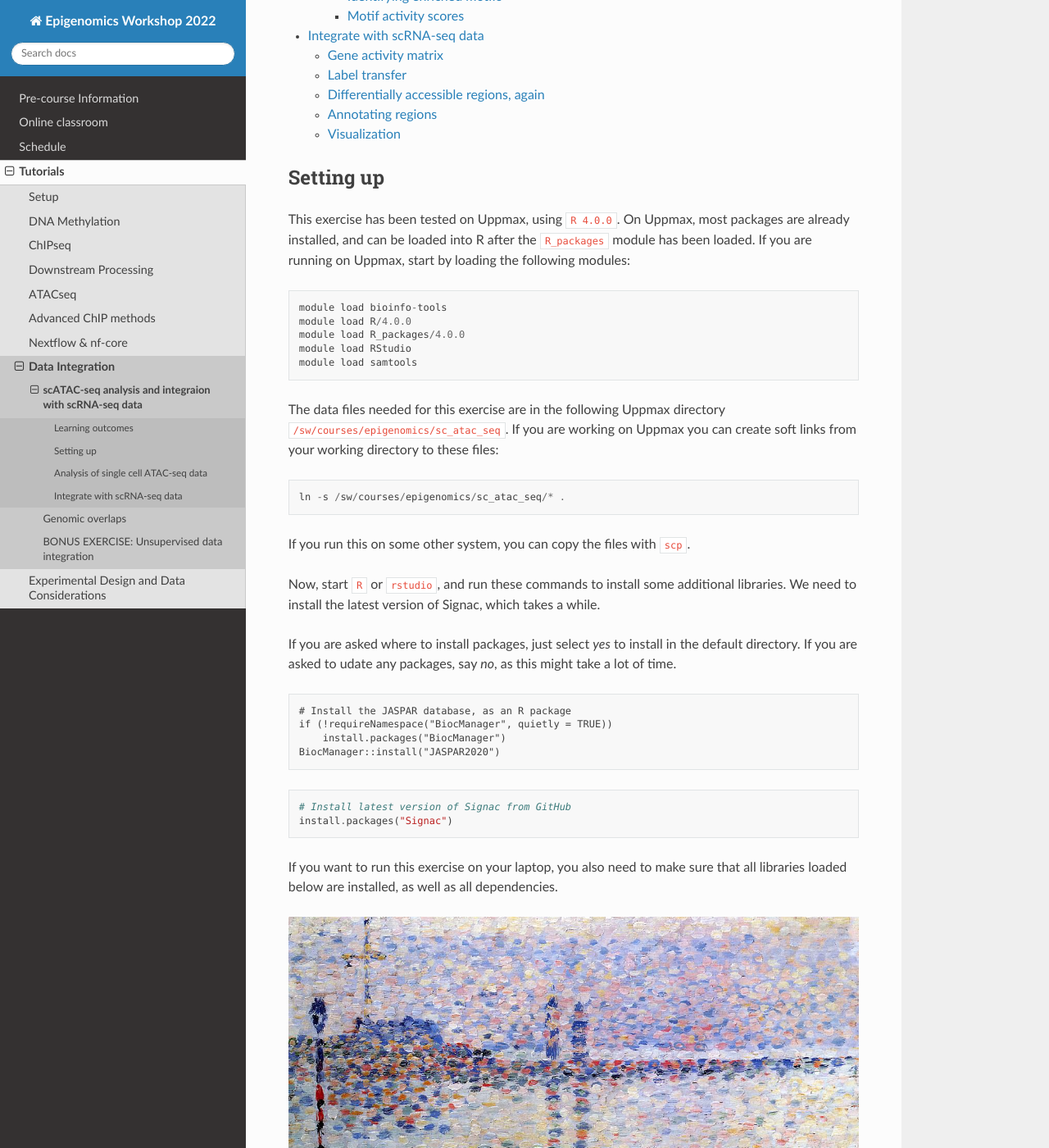
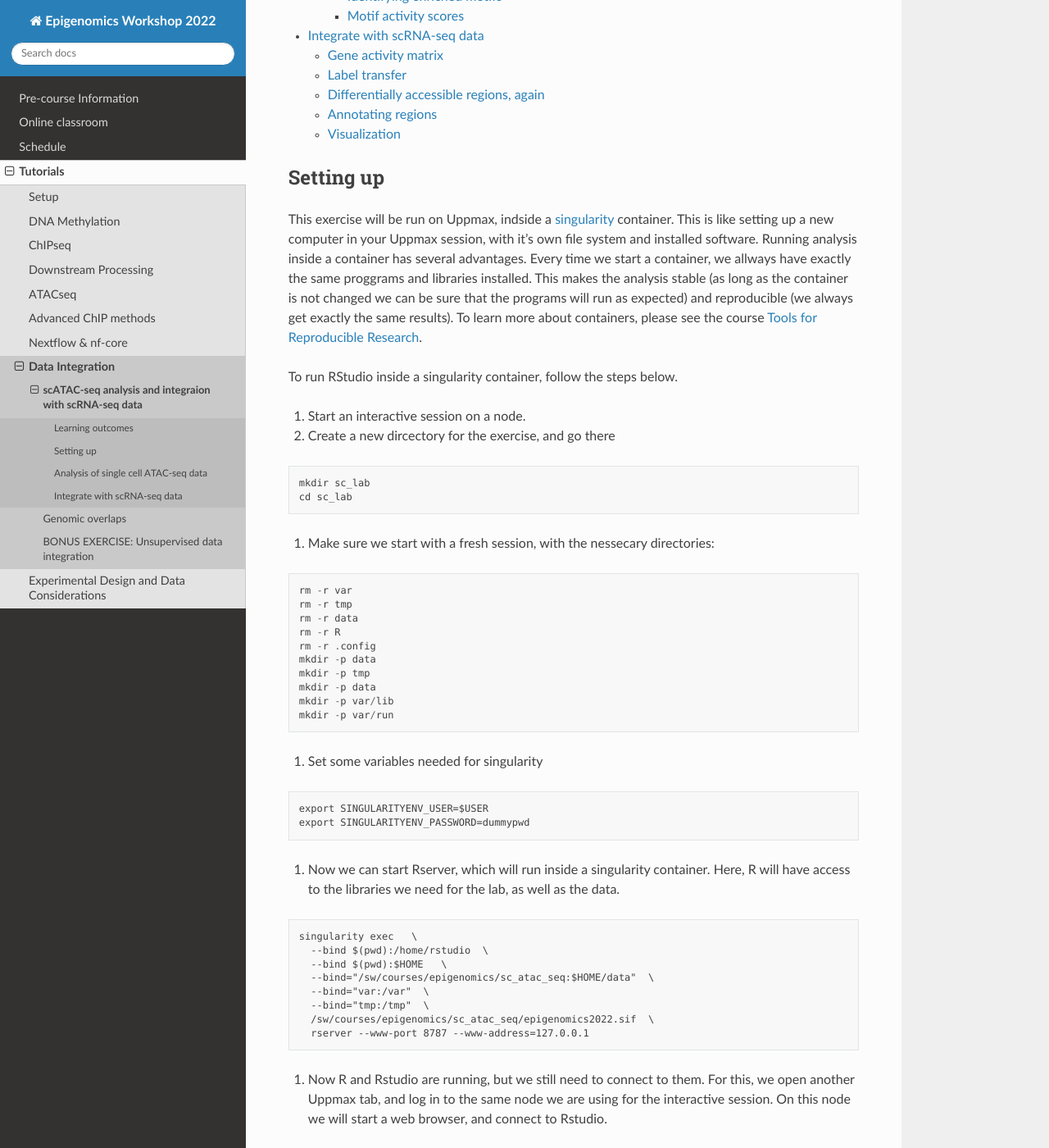
Before and after one commit to NBISweden/workshop-epigenomics-RTDs, a Sphinx documentation site: the page built from docs/content/tutorials/scAtacSeq/lab-sc_atac_seq.md, in a window 1280 px wide and 1400 px high, scrolled down 568 px. Shown: the whole window at 82% size. Built offline with Sphinx 7.4.7 and the Read the Docs theme 2.0.0, drawn with Linux system fonts in a browser that asks for light colours; some of the changed text lies outside the part shown.

Commit message:
run single cell lab with singularity

````diff
--- a/docs/content/tutorials/scAtacSeq/lab-sc_atac_seq.md
+++ b/docs/content/tutorials/scAtacSeq/lab-sc_atac_seq.md
@@ -28,52 +28,78 @@
 
 ## Setting up
 
-This exercise has been tested on Uppmax, using `R 4.0.0`. On Uppmax, most packages are already installed, and can be loaded into R after the `R_packages` module has been loaded. If you are running on Uppmax, start by loading the following modules:
+This exercise will be run on Uppmax, indside a [singularity](https://docs.sylabs.io/guides/3.5/user-guide/introduction.html) container. This is like setting up a new computer in your Uppmax session, with it's own file system and installed software. Running analysis inside a container has several advantages. Every time we start a container, we allways have exactly the same proggrams and libraries installed. This makes the analysis stable (as long as the container is not changed we can be sure that the programs will run as expected) and reproducible (we always get exactly the same results). To learn more about containers, please see the course [Tools for Reproducible Research](https://nbis-reproducible-research.readthedocs.io/en/course_2104/singularity/).
+
+To run RStudio inside a singularity container, follow the steps below.
+
+1. Start an interactive session on a node.
+2. Create a new dircectory for the exercise, and go there
+
+```
+mkdir sc_lab
+cd sc_lab
+```
+
+3. Make sure we start with a fresh session, with the nessecary directories:
+
+```
+rm -r var
+rm -r tmp
+rm -r data
+rm -r R
+rm -r .config
+mkdir -p data
+mkdir -p tmp
+mkdir -p data
+mkdir -p var/lib
+mkdir -p var/run
+```
+
+4. Set some variables needed for singularity
+
+```
+export SINGULARITYENV_USER=$USER
+export SINGULARITYENV_PASSWORD=dummypwd
+```
+
+5. Now we can start Rserver, which will run inside a singularity container. Here, R will have access to the libraries we need for the lab, as well as the data.
+
+```
+singularity exec   \
+  --bind $(pwd):/home/rstudio  \
+  --bind $(pwd):$HOME   \
+  --bind="/sw/courses/epigenomics/sc_atac_seq:$HOME/data"  \
+  --bind="var:/var"  \
+  --bind="tmp:/tmp"  \
+  /sw/courses/epigenomics/sc_atac_seq/epigenomics2022.sif  \
+  rserver --www-port 8787 --www-address=127.0.0.1
+```
+
+6. Now R and Rstudio are running, but we still need to connect to them. For this, we open another Uppmax tab, and log in to the same node we are using for the interactive session. On this node we will start a web browser, and connect to Rstudio.
+
+```
+ssh -Y <node with interative session>
+firefox &
+```
+
+When firefox starts, go to the URL `http://localhost:8787`.
+
+If everything has worked, you should now see Rstudio, and can start the exercise.
 
 
-```
-module load bioinfo-tools
-module load R/4.0.0
-module load R_packages/4.0.0
-module load RStudio
-module load samtools
-```
-
-The data files needed for this exercise are in the following Uppmax directory `/sw/courses/epigenomics/sc_atac_seq`. If you are working on Uppmax you can create soft links from your working directory to these files:
-
-```
-ln -s /sw/courses/epigenomics/sc_atac_seq/* .
-```
-
-If you run this on some other system, you can copy the files with `scp`.
-
-Now, start `R` or `rstudio`, and run these commands to install some additional libraries. We need to install the latest version of Signac, which takes a while.
-
-If you are asked where to install packages, just select *yes* to install in the default directory. If you are asked to udate any packages, say *no*, as this might take a lot of time.
-
-```
-# Install the JASPAR database, as an R package
-if (!requireNamespace("BiocManager", quietly = TRUE))
-    install.packages("BiocManager")
-BiocManager::install("JASPAR2020")
-```
-
-```
-# Install latest version of Signac from GitHub
-install.packages("Signac")
-```
-
-If you want to run this exercise on your laptop, you also need to make sure that all libraries loaded below are installed, as well as all dependencies.
-
-![George Seurat](Seurat-Gravelines-Annonciade.jpg)
 
 ## Analysis of single cell ATAC-seq data
+
 [Seurat](https://satijalab.org/seurat/) is the most widley used tool to analyze scRNA-seq data. Recently, this R package has been extended to support chromatin data, e.g. ATAC. This extension package is called [Signac](https://satijalab.org/signac/index.html). Seurat makes it possbile to integrate data from different technologies. Here, we will look at how Seurat and Signac can be used to integrate scATAC-seq and scRNA-seq data. This exercise is based on [this](https://satijalab.org/signac/articles/pbmc_vignette.html) and [this](https://satijalab.org/signac/articles/motif_vignette.html) tutorial, using data on human peripheral blood mononuclear cells (PBMCs) provided by 10x Genomics. We will use data that have already been pre-processed using CellRanger. The starting point is a count matrix, with the number of reads in each peak in each cell, along with some meta data.
-
 
 We start by loading the required packages: Seurat, Signac, some annotation packages and some packages for plotting.
 
+![George Seurat](Seurat-Gravelines-Annonciade.jpg)
+<span class="caption">George Seurat, 1859-1891.</span>
+
 ![Paul Signac](Paul_signac,_la_barca_a_vela_verde,_1904,_01.jpg)
+<span class="caption">Paul Signac, 1863-1935.</span>
+
 
 ```
 library(Signac)
````
Also changed, not shown: other parts of docs/content/tutorials/scAtacSeq/lab-sc_atac_seq.md (+8 -7 lines), docs/content/tutorials/scAtacSeq/cluster_labels.png, docs/content/tutorials/scAtacSeq/dimension_reduction.png, docs/content/tutorials/scAtacSeq/gene_activity.png, docs/content/tutorials/scAtacSeq/motif_activity.png, docs/content/tutorials/scAtacSeq/qc.png.
